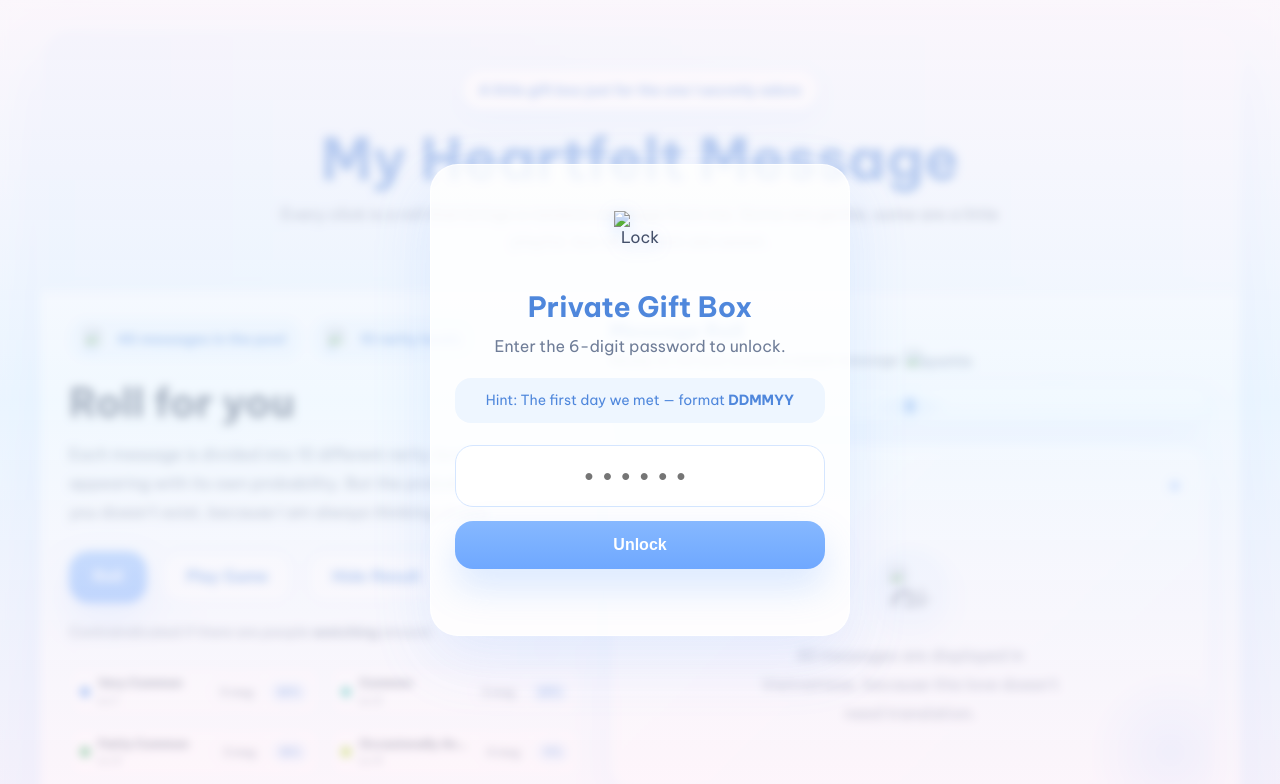
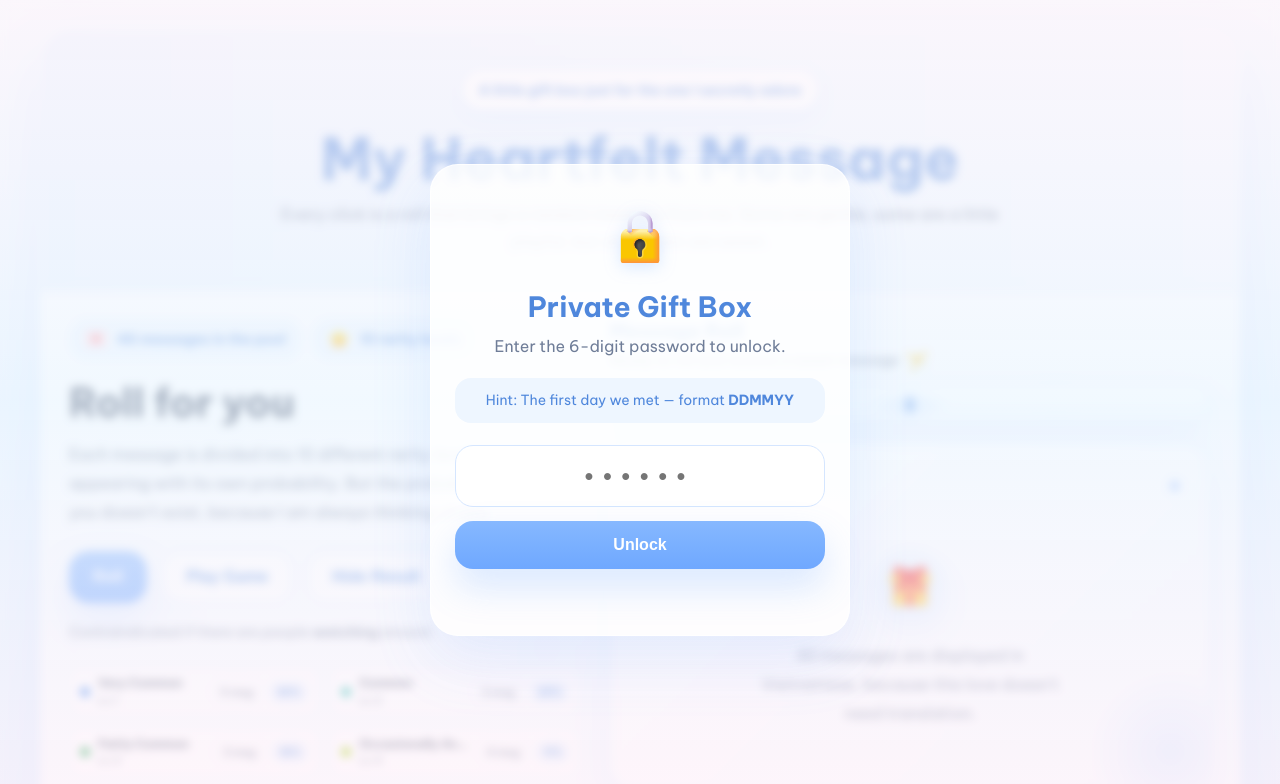
Before and after one commit to urmyopp/message-roll, a plain HTML site: page index.html in a window 1280 px wide. Shown: the top 784 px of the page. Drawn offline with Linux system fonts and the light colour scheme; the site is published under a folder, as on GitHub Pages, so addresses that start at the root find nothing.

Commit message:
Fix bug in absolute path

```diff
--- a/index.html
+++ b/index.html
@@ -18,7 +18,7 @@
   <div class="lock-screen" id="lockScreen">
     <div class="lock-card">
       <div class="lock-icon">
-        <img src="/assets/images/icons/lock.svg" alt="Lock" width="52" height="52">
+        <img src="assets/images/icons/lock.svg" alt="Lock" width="52" height="52">
       </div>
       <h2>Private Gift Box</h2>
       <p>Enter the 6-digit password to unlock.</p>
@@ -53,12 +53,12 @@
         <div class="left-panel">
           <div class="pill-wrap">
             <div class="pill">
-              <img src="/assets/images/icons/love-letter.svg" alt="Message" width="22" height="22">
+              <img src="assets/images/icons/love-letter.svg" alt="Message" width="22" height="22">
               <span id="messageCount">0 messages</span>
             </div>
 
             <div class="pill">
-              <img src="/assets/images/icons/star.svg" alt="Rarity" width="22" height="22">
+              <img src="assets/images/icons/star.svg" alt="Rarity" width="22" height="22">
               <span>10 rarity levels</span>
             </div>
           </div>
@@ -89,7 +89,7 @@
               <div class="roulette-title">Message Roll</div>
               <div class="roulette-status" id="rouletteStatus">
                 Ready to roll and receive a sweet message
-                <img src="/assets/images/icons/sparkle.svg" alt="sparkle" class="sparkle-icon">
+                <img src="assets/images/icons/sparkle.svg" alt="sparkle" class="sparkle-icon">
             </div>
             </div>
 
@@ -125,7 +125,7 @@
 
             <div id="placeholder" class="placeholder active">
               <div class="placeholder-heart">
-                <img src="/assets/images/icons/gift.svg" alt="Gift Box" width="40" height="40">
+                <img src="assets/images/icons/gift.svg" alt="Gift Box" width="40" height="40">
               </div>
               <p>
                 All messages are displayed in Vietnamese, because this love doesn't need translation.
--- a/script.js
+++ b/script.js
@@ -386,7 +386,7 @@ function startRoll() {
 
     rouletteStatus.innerHTML = `
         Rolling the love... the winning rarity is about to appear
-        <img src="/assets/images/icons/star.svg" alt="star" class="star-icon">
+        <img src="assets/images/icons/star.svg" alt="star" class="star-icon">
     `;
 
     const effectivePools = getPoolsWithBonus();
@@ -498,7 +498,7 @@ function hideMessage() {
 
     rouletteStatus.innerHTML = `
         Ready to roll and receive a sweet message
-        <img src="/assets/images/icons/sparkle.svg" alt="sparkle" class="sparkle-icon">
+        <img src="assets/images/icons/sparkle.svg" alt="sparkle" class="sparkle-icon">
     `;
 }
 
```
